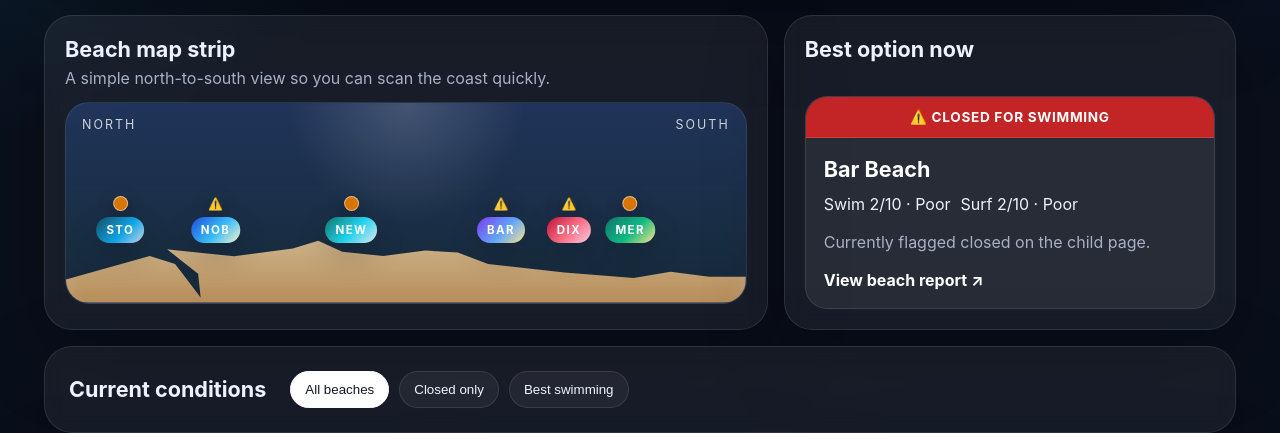
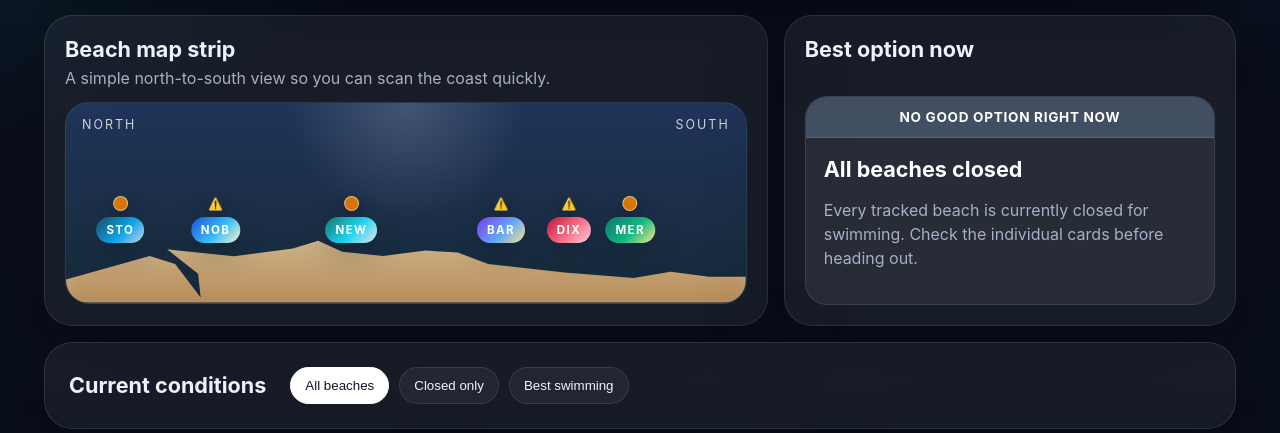
Before and after one commit to wadenick/Newcastle-Beach-Report, a website: page site/index.html in a window 1280 px wide. Shown: the part 395-828 px from the top of the page. Drawn offline with Linux system fonts and the light colour scheme.

Commit message:
chore: add support for all beaches closed conditions

```diff
--- a/site/app.js
+++ b/site/app.js
@@ -97,8 +97,10 @@ function formatTemp(value) {
 }
 
 function bestBeach(beaches) {
-  return [...beaches].sort((a, b) => {
-    if (a.isClosedForSwimming !== b.isClosedForSwimming) return a.isClosedForSwimming ? 1 : -1;
+  const openBeaches = beaches.filter((beach) => !beach.isClosedForSwimming);
+  if (!openBeaches.length) return null;
+
+  return [...openBeaches].sort((a, b) => {
     return (b.swimmingScore ?? -1) - (a.swimmingScore ?? -1) || (b.surfingScore ?? -1) - (a.surfingScore ?? -1);
   })[0];
 }
@@ -162,7 +164,19 @@ function renderMap(beaches) {
 
 function renderBestBeach(beaches) {
   const best = bestBeach(beaches);
-  if (!best) return;
+  if (!best) {
+    bestBeachEl.innerHTML = `
+      <div class="best-card">
+        <div class="card-status card-status-none">NO GOOD OPTION RIGHT NOW</div>
+        <div class="best-card-body">
+          <div class="best-kicker">All beaches closed</div>
+          <p class="best-copy">Every tracked beach is currently closed for swimming. Check the individual cards before heading out.</p>
+        </div>
+      </div>
+    `;
+    return;
+  }
+
   const strip = statusStripForBeach(best);
 
   bestBeachEl.innerHTML = `
--- a/site/styles.css
+++ b/site/styles.css
@@ -249,6 +249,7 @@ h1 { font-size: clamp(2.4rem, 6vw, 4.5rem); margin: 0; line-height: 1; }
 }
 .card-status-closed { background: #dc2626dd; color: #fff; }
 .card-status-seasonal { background: #d97706dd; color: #fff; }
+.card-status-none { background: #475569dd; color: #fff; }
 .card-status-open { background: #1bb381dd; color: #fff; }
 .card-status-strong { background: #048e60dd; color: #fff; }
 .card-body {
```
